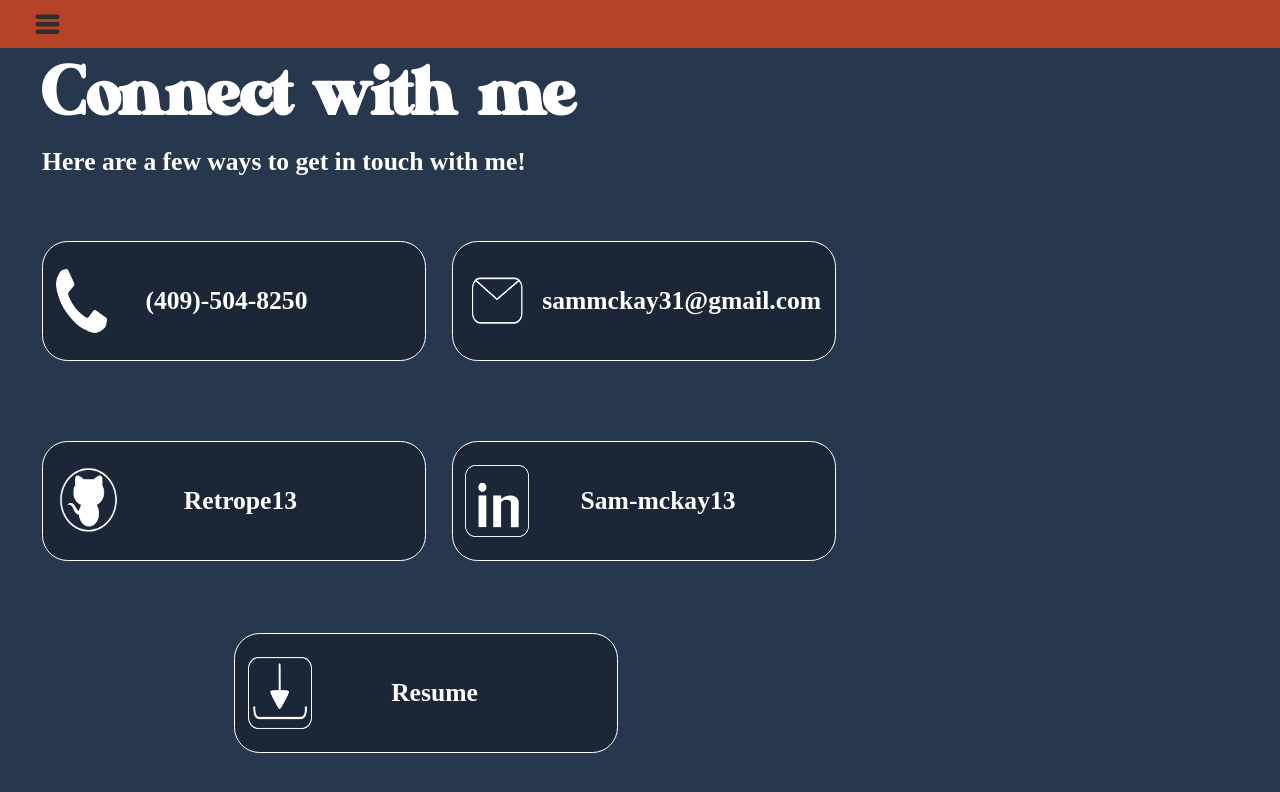
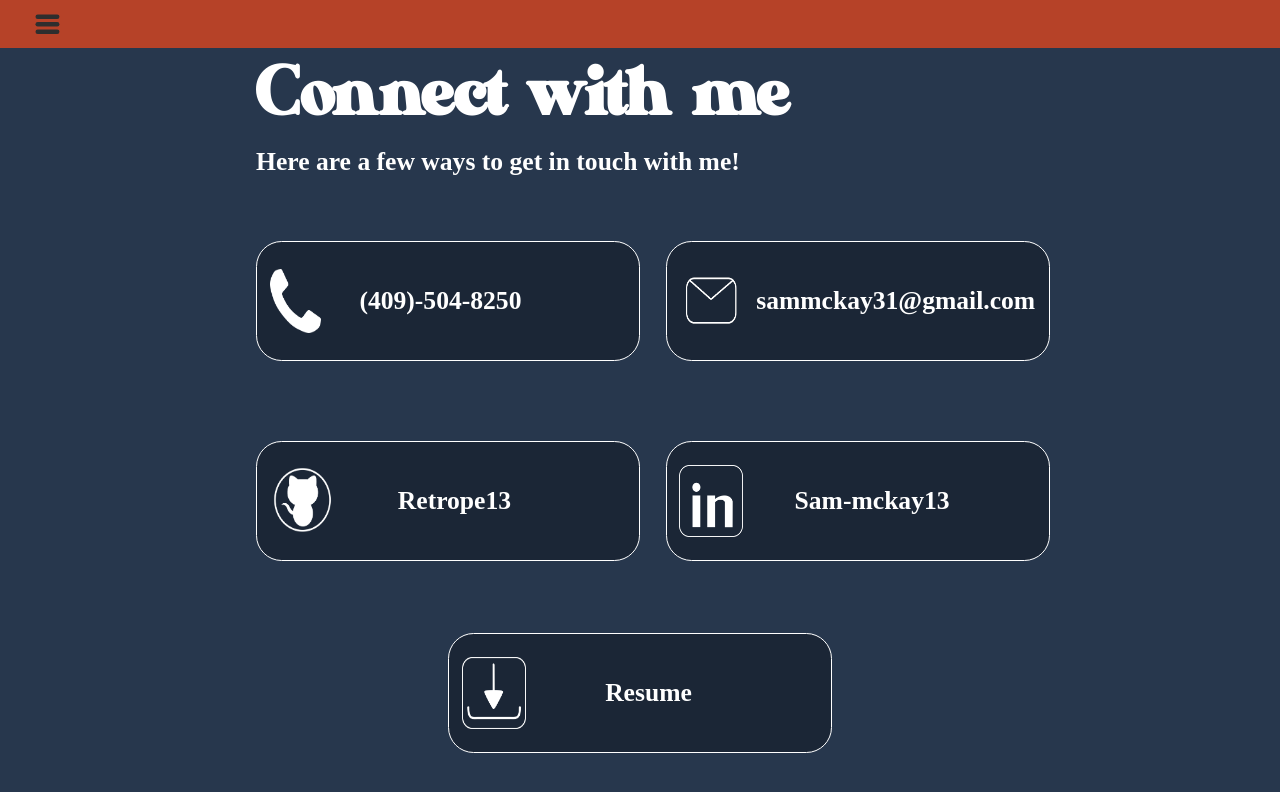
Before and after one commit to Retrope13/Personal-Website, a React (Create React App) app: page /Contact in a window 1280 px wide. Shown: the top 792 px of the page. Built offline with nearby package versions, Linux system fonts and the light colour scheme.

Commit message:
replace the motion div because of cascading issues

```diff
--- a/src/Contact.css
+++ b/src/Contact.css
@@ -1,3 +1,14 @@
+.contactContent {
+    background-color: #00000000;
+    color: #00000000;
+    min-width: 70vw;
+    width: 80vw;
+    align-items: center;
+    justify-content: right;
+    min-height: auto;
+    margin-left: 5vw;
+  }
+
 @media (max-width: 1920) {
 
     .PhoneDiv {
--- a/src/Contact.tsx
+++ b/src/Contact.tsx
@@ -111,10 +111,8 @@ function Contact() {
             <MenuToggle toggle={isOpen} onClick={toggleOpen}/>
           </motion.nav>
           </div>
-          <motion.div
-            transition={{duration: 1}}
-            animate={{x: isOpen ? 50 : -150}}
-            className="content">
+
+          <div className='contactContent'>
             <Head>Connect with me</Head>
             <Intro>Here are a few ways to get in touch with me!</Intro>
 
@@ -150,9 +148,7 @@ function Contact() {
             <ContactText style={{marginLeft: '2.2vw'}}>Resume</ContactText>
             </TextDiv>
             </a>
-
-
-          </motion.div>
+            </div>
       </body>
     </div>
   );
```
